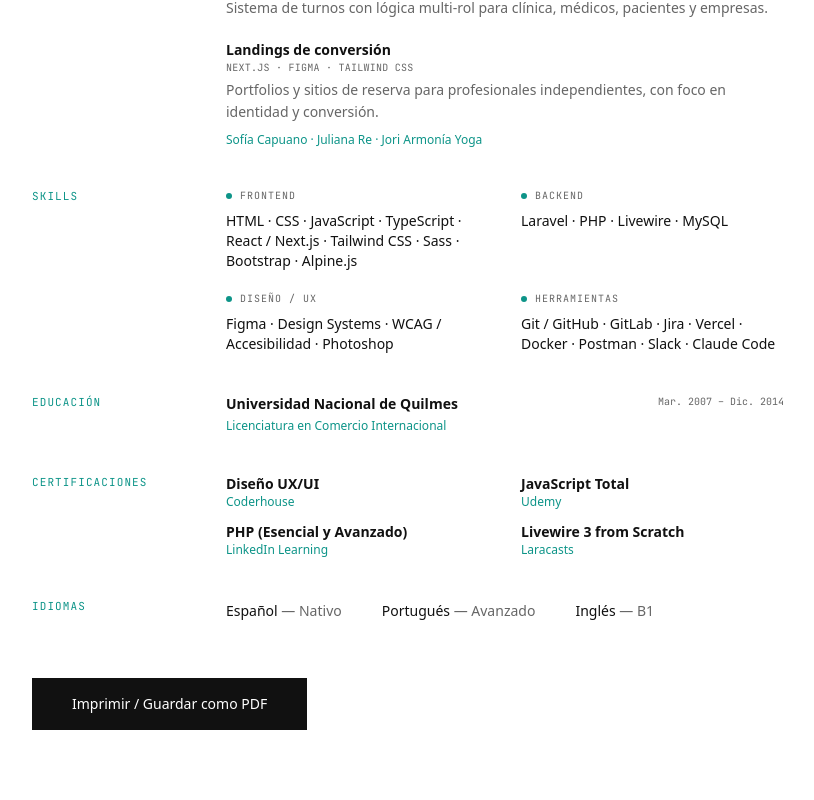
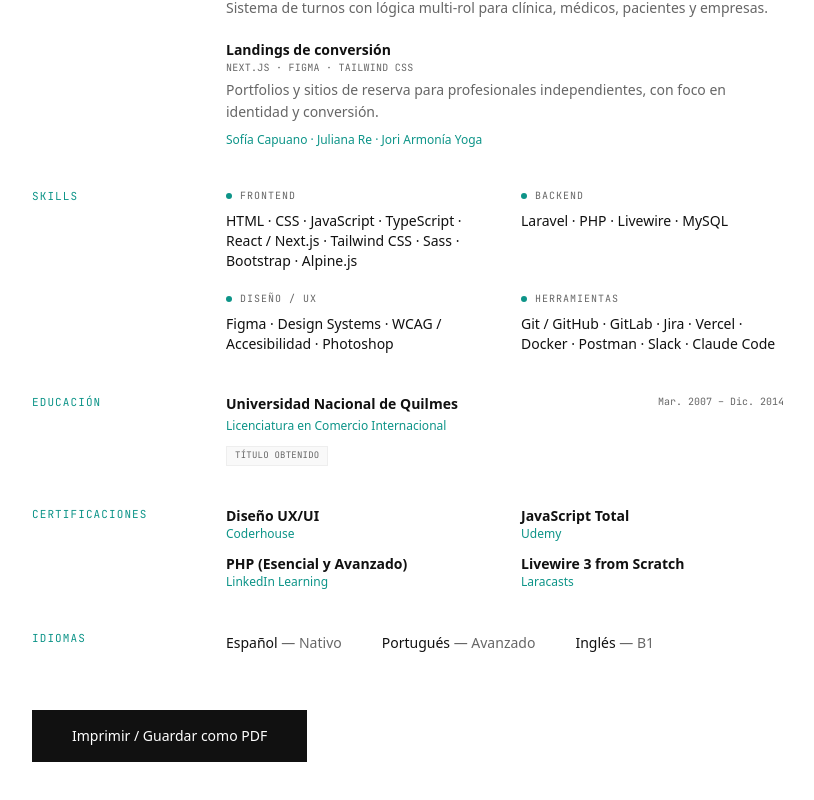
Before and after one commit to laupommares/laura-pommares, a Next.js app: page /cv in a window 1280 px wide. Shown: the part 1209-2009 px from the top of the page, without its empty margins (232-1046 px from the left). Built offline with nearby package versions, Linux system fonts and the light colour scheme; no server answers.

Commit message:
Add educationCompletedLabel

```diff
--- a/messages/en.json
+++ b/messages/en.json
@@ -202,6 +202,7 @@
       "certifications": "Certifications",
       "languages": "Languages"
     },
+    "educationCompletedLabel": "Degree awarded",
     "profileParagraphs": [
       "With 2+ years of experience, I build modern, accessible, and maintainable web interfaces, turning designs into clear, fast, and easy-to-use experiences.",
       "My approach combines frontend development and UX/UI to create products where design, accessibility, and code work together.",
--- a/messages/es.json
+++ b/messages/es.json
@@ -204,6 +204,7 @@
       "certifications": "Certificaciones",
       "languages": "Idiomas"
     },
+    "educationCompletedLabel": "Título obtenido",
     "profileParagraphs": [
       "Con más de 2 años de experiencia, desarrollo interfaces web modernas, accesibles y mantenibles, transformando diseños en experiencias claras, rápidas y fáciles de usar.",
       "Mi enfoque combina desarrollo frontend y UX/UI para crear productos donde el diseño, la accesibilidad y el código trabajan en conjunto.",
--- a/src/app/cv/page.tsx
+++ b/src/app/cv/page.tsx
@@ -169,7 +169,10 @@ export default async function CvPage() {
                 <h3 className="text-sm font-bold">{edu.institution}</h3>
                 <span className="font-label-mono text-secondary text-[10px]">{edu.period}</span>
               </div>
-              <p className="text-accent text-xs font-medium">{edu.degree}</p>
+              <p className="text-accent text-xs font-medium mb-1.5">{edu.degree}</p>
+              <span className="inline-block px-2 py-0.5 bg-surface-alt border border-subtle font-label-mono text-[9px] uppercase tracking-wide text-secondary">
+                {t("educationCompletedLabel")}
+              </span>
             </div>
           ))}
         </div>
--- a/src/components/HeroSection.tsx
+++ b/src/components/HeroSection.tsx
@@ -25,9 +25,9 @@ export default async function HeroSection() {
             </div>
           ))}
         </div>
-        <div className="flex flex-wrap gap-6">
+        <div className="flex flex-wrap items-center gap-6">
           <a
-            className="bg-primary text-white px-10 py-4 text-sm font-medium hover:bg-accent transition-colors"
+            className="inline-flex items-center justify-center bg-primary text-white px-10 py-4 text-sm font-medium hover:bg-accent transition-colors"
             href="#proyectos"
           >
             {t("viewProjects")}
```
Also changed, not shown: 2 other files (tests, documents, lock files or other folders).
